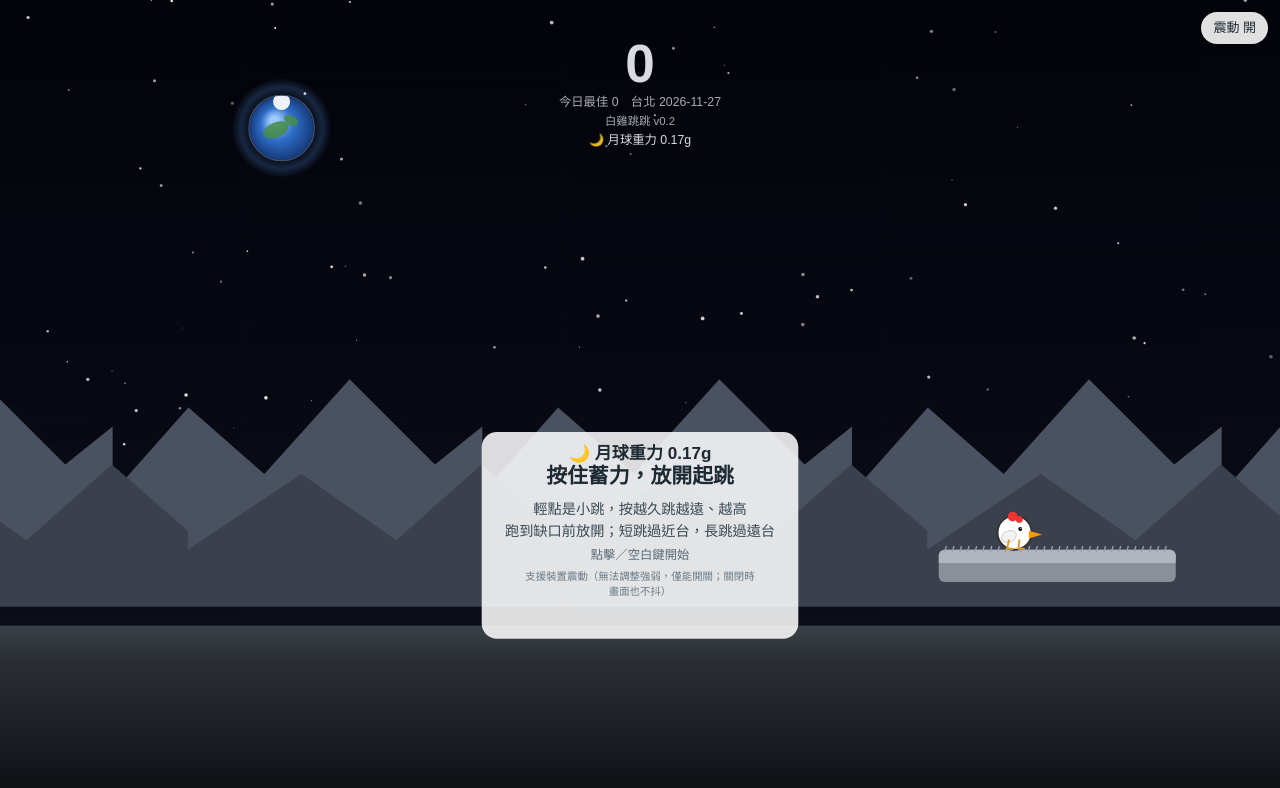
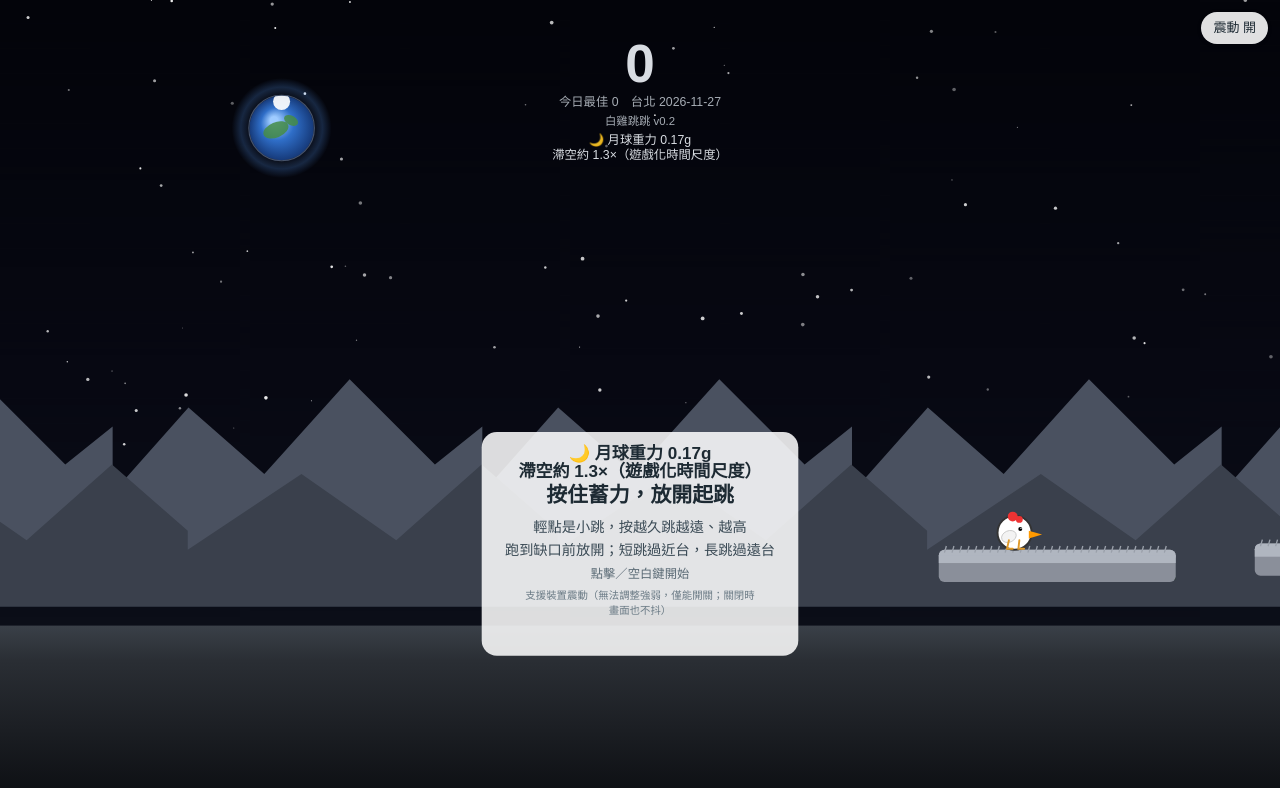
Before and after one commit to Yuanmi-dev/baiji-tiaotiao-v0.2, a plain HTML site: page index.html in a window 1280 px wide. Drawn offline with Linux system fonts and the light colour scheme.

Commit message:
Tighten jump hang time so vertical rhythm matches or beats scroll.
Raise jump gravity and launch speed together (VERT_SNAP 1.25),
increase fall gravity to 2.0, and cap low-g hang time at 1.3× Earth
as a documented gamified time scale. Keep world scale, drag, and
friction conversion on SCALE_G; refit gaps to the new reach.

```diff
--- a/index.html
+++ b/index.html
@@ -51,11 +51,14 @@ const CFG = {
   H: 844,
   // 物理（單位：像素、秒）。模擬用固定 60 tick，避免幀率影響跳高。
   TICK: 1 / 60,
-  GRAVITY: 2200,        // 上升重力
-  FALL_GRAVITY_MUL: 1.8, // 下落重力倍數（較不漂）
-  MAX_FALL: 1400,       // 下落速度上限
-  JUMP_VY_MIN: 640,     // 輕點的最小起跳速度（向上）
-  JUMP_VY_MAX: 1200,    // 蓄滿的最大起跳速度
+  SCALE_G: 2200,        // 世界尺度：2200 px/s² 對齊 9.81 m/s²，風／拖曳／摩擦換算用，不隨手感改變
+  VERT_SNAP: 1.25,      // 全域垂直節奏加速；跳高不變（v 與 √g 同步，g ∝ s²、v ∝ s）
+  HANG_TIME_CAP: 1.3,   // 相對地球日的滯空上限（遊戲化時間尺度；真實 g 比例仍為 1.62/9.81、3.71/9.81）
+  GRAVITY: 3437.5,      // 跳躍手感重力 = SCALE_G × VERT_SNAP²
+  FALL_GRAVITY_MUL: 2.0, // 下落重力倍數（較不漂）
+  MAX_FALL: 1400,       // 真空下落安全上限（實際用 3 倍）
+  JUMP_VY_MIN: 800,     // 640 × VERT_SNAP
+  JUMP_VY_MAX: 1500,    // 1200 × VERT_SNAP
   CHARGE_MS: 750,       // 蓄滿所需時間
   RUN_SPEED: 230,       // 水平速度；蓄力時仍會向前跑
   CHICKEN_R: 18,
@@ -154,12 +157,27 @@ const TOD_FORCE = (URL_PARAMS.get('tod') || '').toLowerCase().trim();
 
 /* ============================================================
    天氣與環境物理
-   尺度：CFG.GRAVITY（2200 px/s²）對齊地球 g=9.81 m/s²，
-   因此 1 m = GRAVITY/G_EARTH ≈ 224.3 px。此尺度不隨天體改變；
-   月球／火星日只改 g 的比例。每日（台北日期）種子決定天氣，
+   尺度：CFG.SCALE_G（2200 px/s²）對齊地球 g=9.81 m/s²，
+   因此 1 m = SCALE_G/G_EARTH ≈ 224.3 px。此尺度不隨天體或手感重力改變；
+   月球／火星日重力比例仍為 1.62/9.81、3.71/9.81。
+   跳躍節奏另用遊戲化時間尺度：GRAVITY 與起跳速度已依 VERT_SNAP 同步放大以縮短滯空、保留跳高；
+   低重力日再把滯空壓在 HANG_TIME_CAP（約 1.3 倍地球日）以內，避免月球日變成約 2.5 倍那麼長。
+   拖曳與摩擦公式不變，換算仍走 SCALE_G。每日（台北日期）種子決定天氣，
    同一天所有人條件相同。?weather=id 可強制指定（例如 moon）。
    ============================================================ */
-function pxPerM() { return CFG.GRAVITY / CFG.G_EARTH; }
+function pxPerM() { return (CFG.SCALE_G || 2200) / CFG.G_EARTH; }
+// 自然滯空倍率 t ∝ 1/√gMul；遊戲倍率不超過 HANG_TIME_CAP
+function hangNaturalMul(gMul) {
+  return 1 / Math.sqrt(Math.max(1e-8, gMul == null ? 1 : gMul));
+}
+function hangGameMul(gMul) {
+  return Math.min(hangNaturalMul(gMul), CFG.HANG_TIME_CAP);
+}
+// k>1 時同步放大跳躍 g 與起跳速度（h 不變，t 變 1/k）
+function hangAccel() {
+  const gMul = weather && weather.gMul != null ? weather.gMul : 1;
+  return hangNaturalMul(gMul) / hangGameMul(gMul);
+}
 function seedHash(n) {
   let x = (n >>> 0) ^ 0xA5A5A5A5;
   x = Math.imul(x ^ (x >>> 16), 0x7feb352d);
@@ -313,8 +331,10 @@ function weatherLines(w, env) {
   const lines = [];
   if (w.id === 'moon') {
     lines.push(w.emoji + ' 月球重力 ' + w.gMul.toFixed(2) + 'g');
+    lines.push('滯空約 ' + hangGameMul(w.gMul).toFixed(1) + '×（遊戲化時間尺度）');
   } else if (w.id === 'mars') {
     lines.push(w.emoji + ' 火星重力 ' + w.gMul.toFixed(2) + 'g');
+    lines.push('滯空約 ' + hangGameMul(w.gMul).toFixed(1) + '×（遊戲化時間尺度）');
     const ww = windWords(env.windMs);
     if (ww) lines.push('稀薄大氣　' + ww);
   } else if (w.id === 'hot') {
@@ -382,18 +402,20 @@ function envAt(x) {
   };
 }
 
-// 為保持跳高，初速依 v=√(2gh) 隨 √g 縮放（h 固定時 v ∝ √g）
+// 為保持跳高，初速依 v=√(2gh) 隨 √g 縮放，再乘上 hangAccel（遊戲化時間尺度）
 function jumpSpeed(charge) {
   const t = Math.max(0, Math.min(1, charge));
   const base = CFG.JUMP_VY_MIN + t * (CFG.JUMP_VY_MAX - CFG.JUMP_VY_MIN);
-  return base * Math.sqrt(weather.gMul);
+  const gMul = weather && weather.gMul != null ? weather.gMul : 1;
+  return base * Math.sqrt(gMul) * hangAccel();
 }
 
 // 空氣動力學：a_drag = −(½ C_d A / m) ρ |v_rel| v_rel
 // 寫成像素：a_px = −K ρ |v_px| v_px / (px/m)，K = ½ C_d A / m
 function applyAirTo(s, dt) {
   const env = envAt(s.x);
-  const g = CFG.GRAVITY * env.gMul;
+  const k = hangAccel();
+  const g = CFG.GRAVITY * env.gMul * k * k;
   const gUse = s.vy > 0 ? g * CFG.FALL_GRAVITY_MUL : g;
   const relX = s.vx - env.windPx;
   const relY = s.vy; // 風視為水平
@@ -1568,7 +1590,7 @@ function stepBody(dt) {
   const prevY = chick.y;
   const envNow = envAt(chick.x);
   if (grounded && chick.vy >= 0) {
-    const gGround = CFG.GRAVITY * envNow.gMul;
+    const gGround = (CFG.SCALE_G || 2200) * envNow.gMul;
     const aFric = Math.max(0, envNow.mu) * gGround; // a = μ g
     const tgt = CFG.RUN_SPEED;
     const dv = tgt - chick.vx;
@@ -2104,6 +2126,9 @@ window.__BAIJI__ = {
       weather: weather ? {
         id: weather.id, title: weather.title, emoji: weather.emoji,
         gMul: weather.gMul, rho: weather.rho, mu: weather.mu,
+        hangNatural: hangNaturalMul(weather.gMul),
+        hangGame: hangGameMul(weather.gMul),
+        hangAccel: hangAccel(),
         precip: weather.precip, windBaseMs: weather.windBaseMs,
         gustAmpMs: weather.gustAmpMs, palette: weather.palette,
         segments: (weather.segments || []).map(s => ({ fromX: s.fromX, windMs: s.windMs })),
@@ -2132,6 +2157,9 @@ window.__BAIJI__ = {
     return weather.id;
   },
   jumpSpeed,
+  hangAccel,
+  hangGameMul,
+  hangNaturalMul,
   simJumpTo,
   canLandOn,
   generatePlats(n) {
```
Also changed, not shown: 1 other file.
